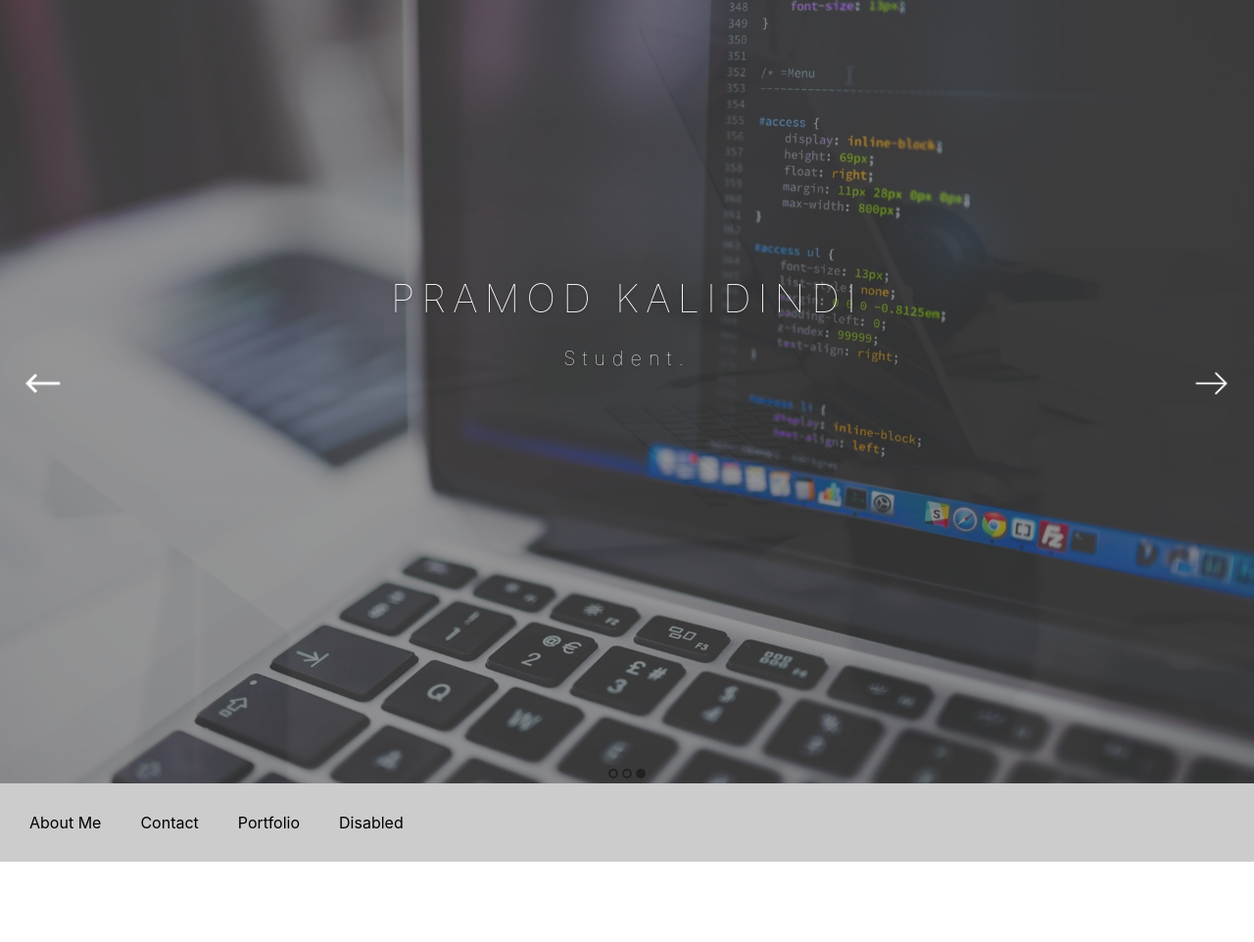
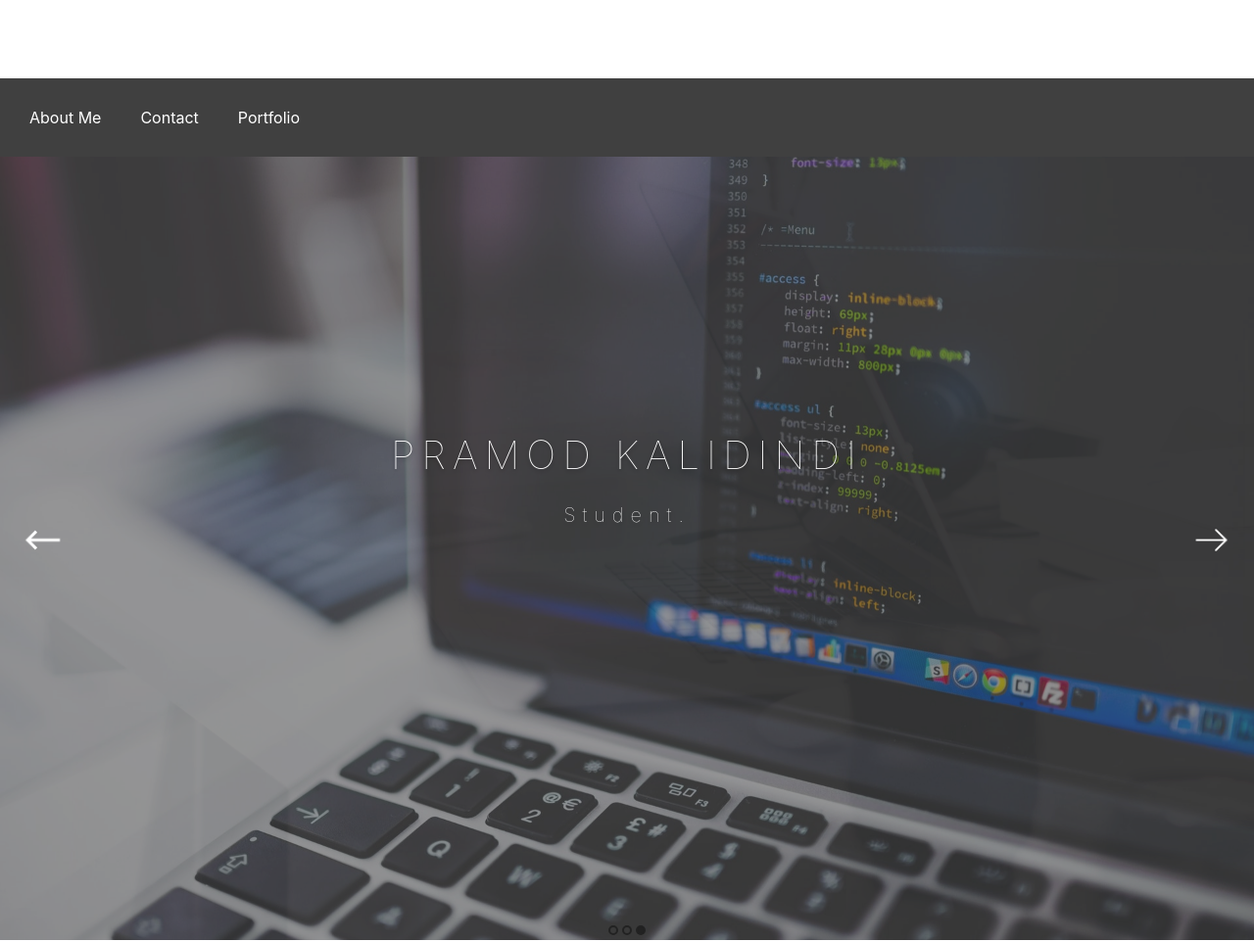
Before and after one commit to pramodkp72/pramodkp72.github.io, a plain HTML site: page index.html in a window 1280 px wide. Shown: the top 962 px of the page at 98% size. Drawn offline with nearby package versions, Linux system fonts and the light colour scheme.

Commit message:
Fixed Nav Bar Scrolling

```diff
--- a/css/style.css
+++ b/css/style.css
@@ -129,7 +129,7 @@
 #navigation{
 	padding: 20px 10px;
 	z-index: 100;
-	background-color: #cccccc;
+	background-color: #404040;
 	width: 100%;
 }
 
@@ -138,7 +138,7 @@
 }
 
 #navigation li a{
-	color: #000;
+	color: #fff;
 }
 
 .navbar-toggler-icon {
--- a/index.html
+++ b/index.html
@@ -10,7 +10,7 @@
 	<link rel="stylesheet" href="https://stackpath.bootstrapcdn.com/bootstrap/4.1.0/css/bootstrap.min.css" integrity="sha384-9gVQ4dYFwwWSjIDZnLEWnxCjeSWFphJiwGPXr1jddIhOegiu1FwO5qRGvFXOdJZ4" crossorigin="anonymous">
 
 	<!-- JQUERY FILE -->
-	<script   src="https://code.jquery.com/jquery-3.3.1.js"   integrity="sha256-2Kok7MbOyxpgUVvAk/HJ2jigOSYS2auK4Pfzbm7uH60="   crossorigin="anonymous"></script>
+	<script src="https://ajax.googleapis.com/ajax/libs/jquery/3.3.1/jquery.min.js"></script>
 
 	<!-- fa fa FILE -->
 	<link rel="stylesheet" href="https://cdnjs.cloudflare.com/ajax/libs/font-awesome/4.7.0/css/font-awesome.min.css">
@@ -39,6 +39,32 @@
 </head>
 <body>
 
+
+<!-- This section is the Navbar section -->
+
+<nav id="navigation" class="navbar navbar-expand-lg">
+	  <!-- <a class="navbar-brand" href="#">Navbar</a> -->
+
+	  <button class="navbar-toggler" type="button" data-toggle="collapse" data-target="#navbarNav" aria-controls="navbarNav" aria-expanded="false" aria-label="Toggle navigation">
+	    <span class="navbar-toggler-icon"></span>
+	  </button>
+
+	  <div class="collapse navbar-collapse" id="navbarNav">
+	    <ul class="navbar-nav">
+	      <li class="nav-item active">
+	        <a class="nav-link" href="#about">About Me <span class="sr-only">(current)</span></a>
+	      </li>
+	      <li class="nav-item">
+	        <a class="nav-link" href="#contact">Contact</a>
+	      </li>
+	      <li class="nav-item">
+	        <a class="nav-link" href="#portfolio">Portfolio</a>
+	      </li>
+	    </ul>
+	  </div>
+</nav>
+
+
 	<div id="slides">
 
 	  <div class="overlay"></div>
@@ -64,32 +90,7 @@
 	</div>
 
 
-<!-- This section is the Navbar section -->
 
-<nav id="navigation" class="navbar navbar-expand-lg">
-	  <!-- <a class="navbar-brand" href="#">Navbar</a> -->
-
-	  <button class="navbar-toggler" type="button" data-toggle="collapse" data-target="#navbarNav" aria-controls="navbarNav" aria-expanded="false" aria-label="Toggle navigation">
-	    <span class="navbar-toggler-icon"></span>
-	  </button>
-
-	  <div class="collapse navbar-collapse" id="navbarNav">
-	    <ul class="navbar-nav">
-	      <li class="nav-item active">
-	        <a class="nav-link" href="#about">About Me <span class="sr-only">(current)</span></a>
-	      </li>
-	      <li class="nav-item">
-	        <a class="nav-link" href="#contact">Contact</a>
-	      </li>
-	      <li class="nav-item">
-	        <a class="nav-link" href="#portfolio">Portfolio</a>
-	      </li>
-	      <li class="nav-item">
-	        <a class="nav-link" href="#">Disabled</a>
-	      </li>
-	    </ul>
-	  </div>
-</nav>
 
 <!-- This section is the about me section -->
 	<div id="about" class="section">
--- a/js/script.js
+++ b/js/script.js
@@ -45,15 +45,27 @@ $("#filters a").click(function() {
 	return false;
 });
 
+
+
+$("#navigation li a ").click(function(e){
+	e.preventDefault();
+
+	var targetElement = $(this).attr("href");
+	var targetPosition = $(targetElement).offset().top;
+	$("html, body").animate({ scrollTop: targetPosition - 50}, "slow");
+});
+
+
+
 const nav = $("#navigation");
 const navTop = nav.offset().top;
 
 $(window).on("scroll", stickyNavigation);
 function stickyNavigation() {
 
-	const body = $("body");
+	var body = $("body");
 
-	if($(window).scrollTop() > 700){
+	if($(window).scrollTop() >= navTop){
 		body.css("padding-top", nav.outerHeight() + "px");
 		body.addClass("fixedNav");
 	}
```
